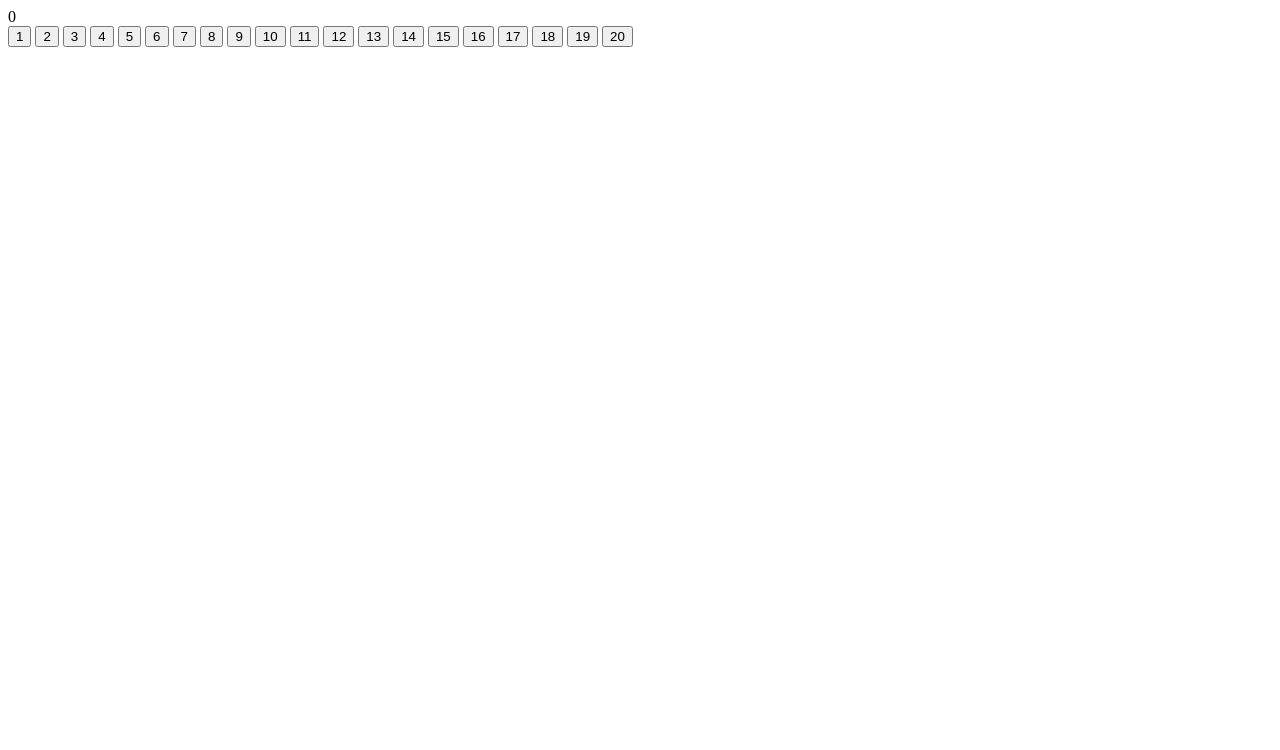
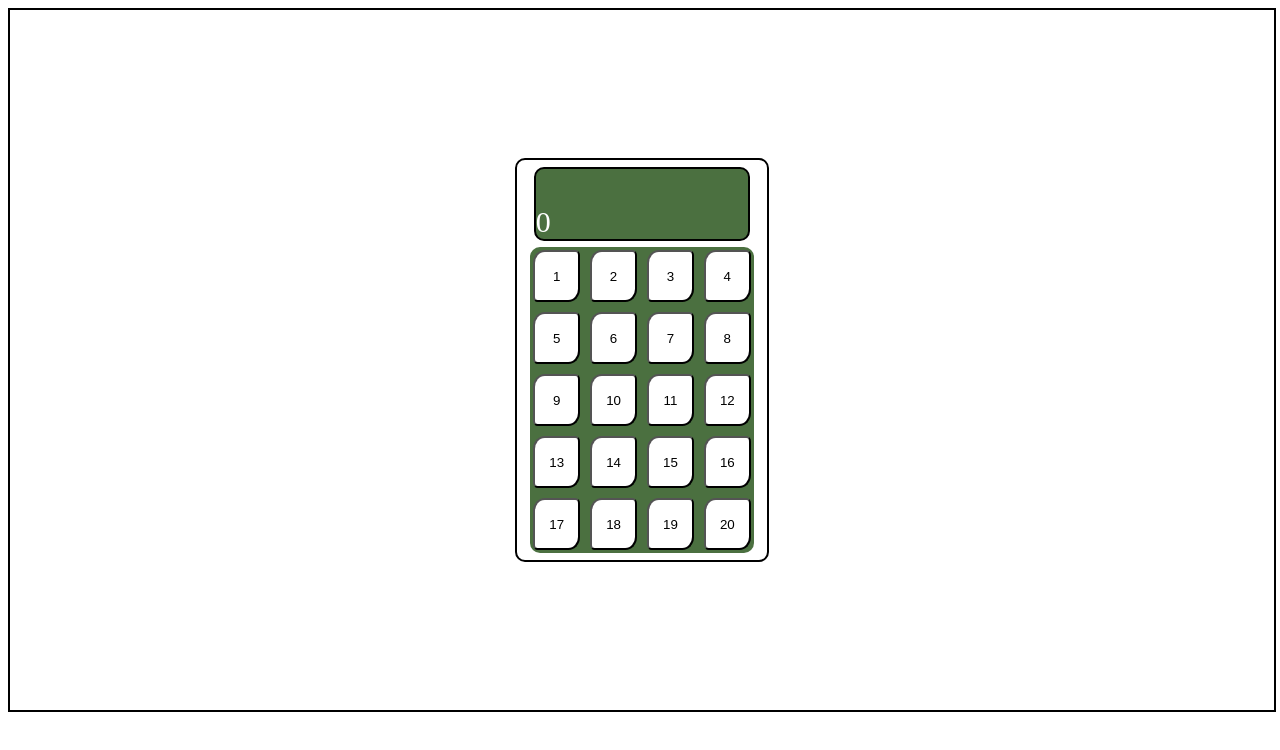
Before and after one commit to Palak-211/Frontend-Dev, a plain HTML site: page calculator.html in a window 1280 px wide. Drawn offline with Linux system fonts and the light colour scheme.

Commit message:
Update calculator.html

```diff
--- a/calculator.html
+++ b/calculator.html
@@ -5,7 +5,7 @@
     <meta charset="UTF-8">
     <meta name="viewport" content="width=device-width, initial-scale=1.0">
     <title>calculator</title>
-    <link rel="stylesheet" href="cal.css">
+    <link rel="stylesheet" href="calculator.css">
 </head>
 <body>
     <div class="container">
```
